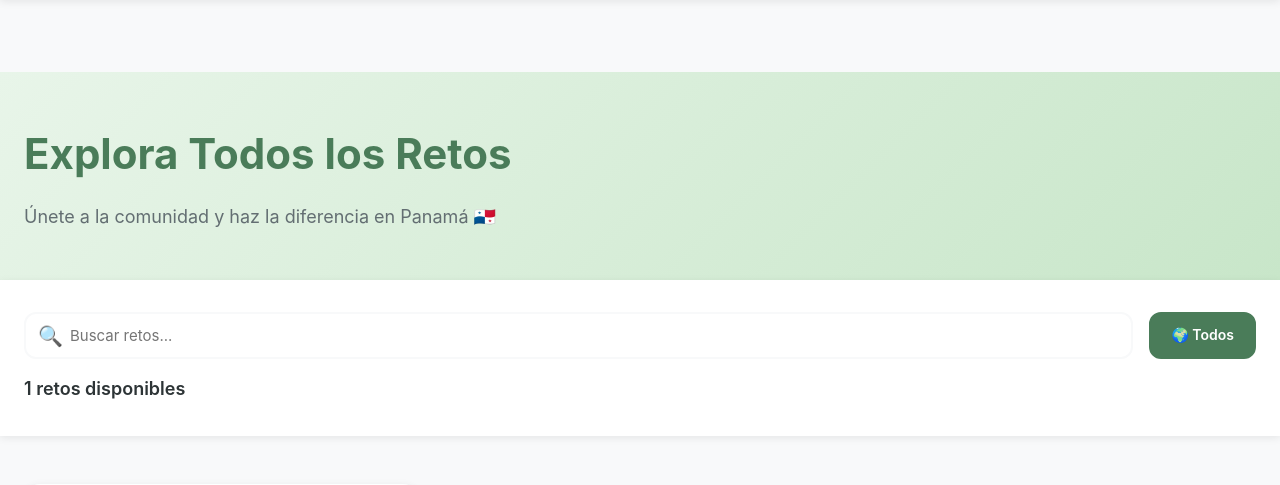
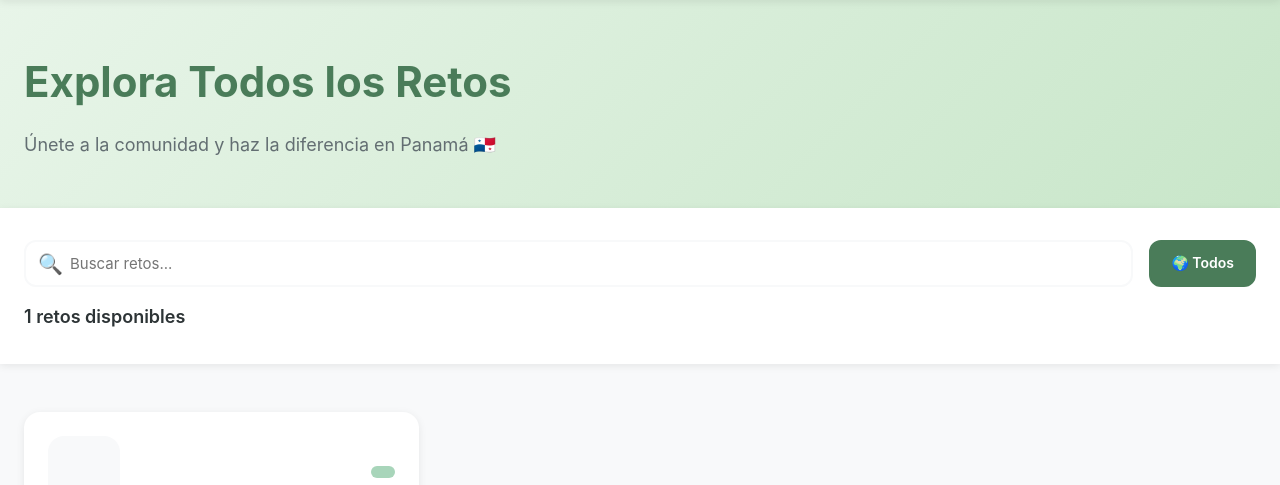
Before and after one commit to NathalyB-Mcklean/RETOS-VERDES, a PHP site: page /retos-verdes/retos.php in a window 1280 px wide. Shown: the part 83-568 px from the top of the page. Run offline with PHP 8.4, Linux system fonts and the light colour scheme; data that the repository does not hold is empty; some web fonts are replaced.

Commit message:
cambios css retos

```diff
--- a/retos.css
+++ b/retos.css
@@ -63,7 +63,7 @@
 .retos-header {
     background: linear-gradient(135deg, #e8f5e9 0%, #c8e6c9 100%);
     padding: 48px 0;
-    margin-top: 72px;
+    margin-top: 0;
 }
 
 .retos-header h1 {
```
